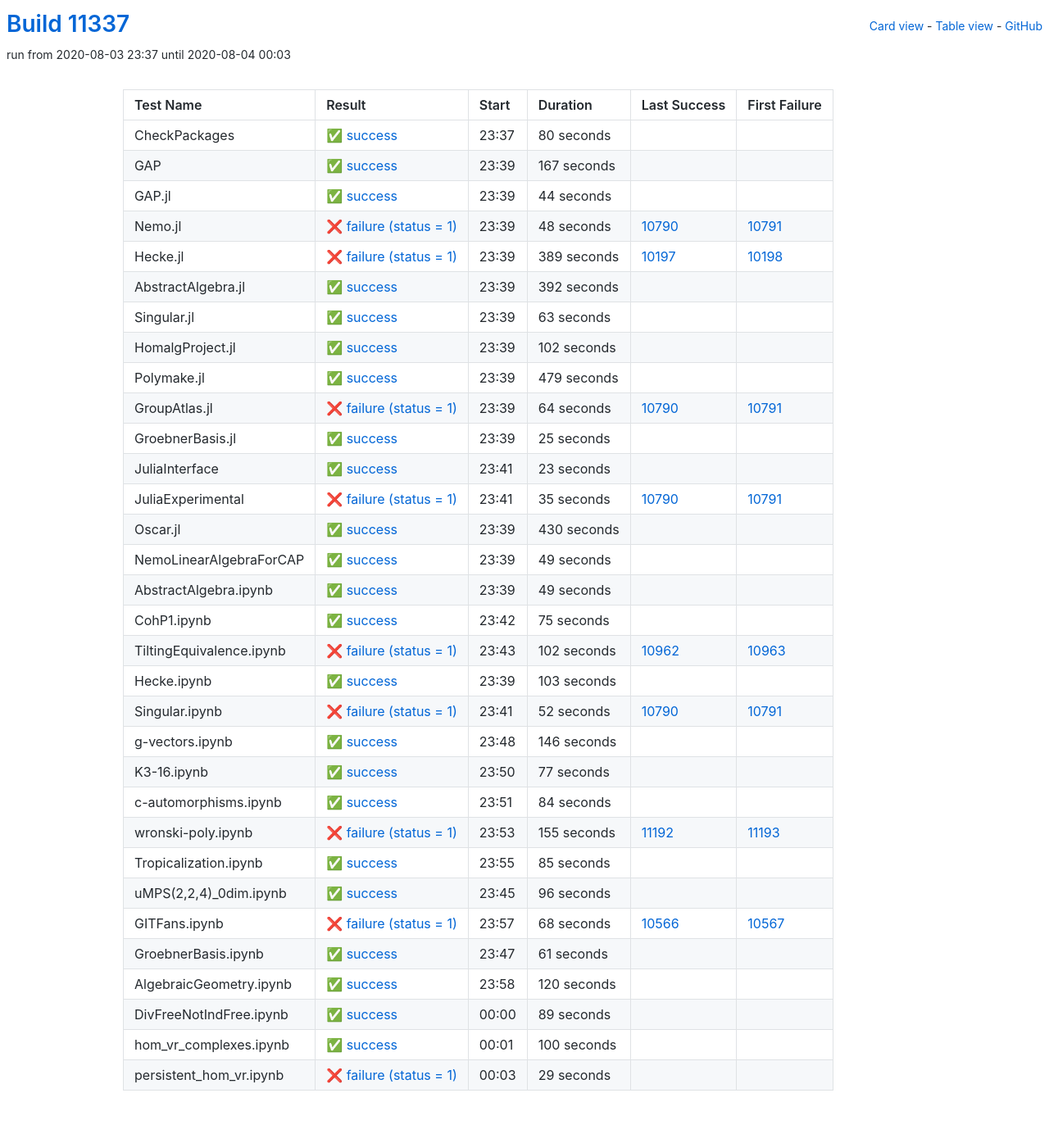
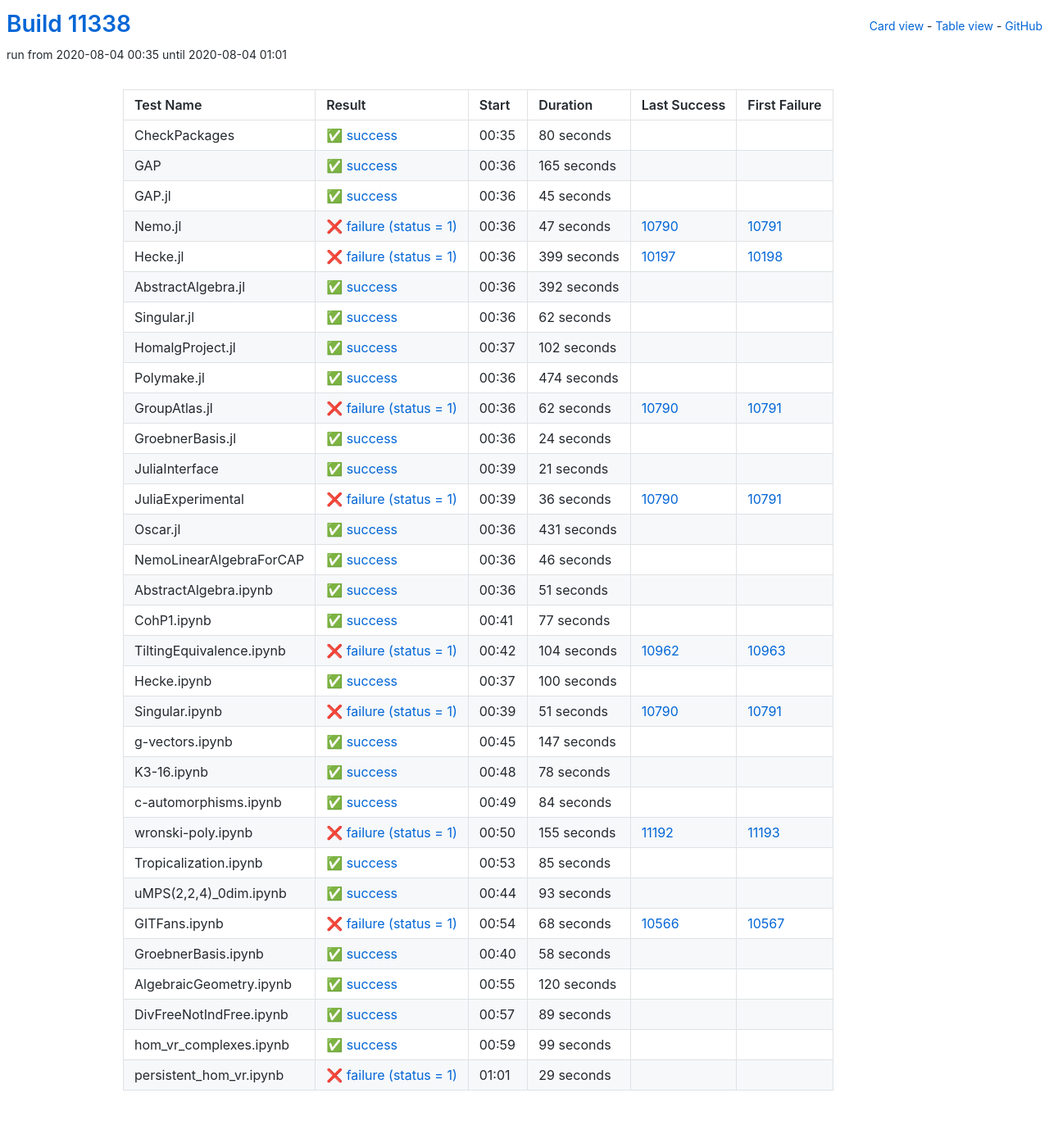
Before and after one commit to oscar-system/oscar-ci-status, a Jekyll site: the page built from table.html, in a window 1280 px wide. Shown: the whole page at 82% size. Built offline with Jekyll 4.4.1, drawn with Linux system fonts in a browser that asks for light colours.

Commit message:
Build #11338

```diff
--- a/_data/ci.yml
+++ b/_data/ci.yml
@@ -1,6 +1,6 @@
 ---
-build: 11337
-build_url: https://oscarci.mathematik.uni-kl.de/job/oscar/11337/
+build: 11338
+build_url: https://oscarci.mathematik.uni-kl.de/job/oscar/11338/
 job: oscar
 organization: oscar-system
 repo: oscar-ci-status
@@ -8,8 +8,8 @@
 tests:
 - name: CheckPackages
   id: checkpackages
-  log: https://oscarci.mathematik.uni-kl.de/job/oscar/11337/artifact/logs/build-11337/CheckPackages.log
-  start: 2020-08-03 23:37
+  log: https://oscarci.mathematik.uni-kl.de/job/oscar/11338/artifact/logs/build-11338/CheckPackages.log
+  start: 2020-08-04 00:35
   success: true
   exitcode: 0
   status: success
@@ -20,56 +20,56 @@
   first_failure_url:
 - name: GAP
   id: gap
-  log: https://oscarci.mathematik.uni-kl.de/job/oscar/11337/artifact/logs/build-11337/GAP.log
-  start: 2020-08-03 23:39
+  log: https://oscarci.mathematik.uni-kl.de/job/oscar/11338/artifact/logs/build-11338/GAP.log
+  start: 2020-08-04 00:36
   success: true
   exitcode: 0
   status: success
-  duration: 167
+  duration: 165
   last_success: false
   last_success_url:
   first_failure: false
   first_failure_url:
 - name: GAP.jl
   id: gap-jl
-  log: https://oscarci.mathematik.uni-kl.de/job/oscar/11337/artifact/logs/build-11337/GAP.jl.log
-  start: 2020-08-03 23:39
+  log: https://oscarci.mathematik.uni-kl.de/job/oscar/11338/artifact/logs/build-11338/GAP.jl.log
+  start: 2020-08-04 00:36
   success: true
   exitcode: 0
   status: success
-  duration: 44
+  duration: 45
   last_success: false
   last_success_url:
   first_failure: false
   first_failure_url:
 - name: Nemo.jl
   id: nemo-jl
-  log: https://oscarci.mathematik.uni-kl.de/job/oscar/11337/artifact/logs/build-11337/Nemo.jl.log
-  start: 2020-08-03 23:39
+  log: https://oscarci.mathematik.uni-kl.de/job/oscar/11338/artifact/logs/build-11338/Nemo.jl.log
+  start: 2020-08-04 00:36
   success: false
   exitcode: 1
   status: failure
-  duration: 48
+  duration: 47
   last_success: 10790
   last_success_url: https://oscarci.mathematik.uni-kl.de/job/oscar/10790/
   first_failure: 10791
   first_failure_url: https://oscarci.mathematik.uni-kl.de/job/oscar/10791/
 - name: Hecke.jl
   id: hecke-jl
-  log: https://oscarci.mathematik.uni-kl.de/job/oscar/11337/artifact/logs/build-11337/Hecke.jl.log
-  start: 2020-08-03 23:39
+  log: https://oscarci.mathematik.uni-kl.de/job/oscar/11338/artifact/logs/build-11338/Hecke.jl.log
+  start: 2020-08-04 00:36
   success: false
   exitcode: 1
   status: failure
-  duration: 389
+  duration: 399
   last_success: 10197
   last_success_url: https://oscarci.mathematik.uni-kl.de/job/oscar/10197/
   first_failure: 10198
   first_failure_url: https://oscarci.mathematik.uni-kl.de/job/oscar/10198/
 - name: AbstractAlgebra.jl
   id: abstractalgebra-jl
-  log: https://oscarci.mathematik.uni-kl.de/job/oscar/11337/artifact/logs/build-11337/AbstractAlgebra.jl.log
-  start: 2020-08-03 23:39
+  log: https://oscarci.mathematik.uni-kl.de/job/oscar/11338/artifact/logs/build-11338/AbstractAlgebra.jl.log
+  start: 2020-08-04 00:36
   success: true
   exitcode: 0
   status: success
@@ -80,20 +80,20 @@
   first_failure_url:
 - name: Singular.jl
   id: singular-jl
-  log: https://oscarci.mathematik.uni-kl.de/job/oscar/11337/artifact/logs/build-11337/Singular.jl.log
-  start: 2020-08-03 23:39
+  log: https://oscarci.mathematik.uni-kl.de/job/oscar/11338/artifact/logs/build-11338/Singular.jl.log
+  start: 2020-08-04 00:36
   success: true
   exitcode: 0
   status: success
-  duration: 63
+  duration: 62
   last_success: false
   last_success_url:
   first_failure: false
   first_failure_url:
 - name: HomalgProject.jl
   id: homalgproject-jl
-  log: https://oscarci.mathematik.uni-kl.de/job/oscar/11337/artifact/logs/build-11337/HomalgProject.jl.log
-  start: 2020-08-03 23:39
+  log: https://oscarci.mathematik.uni-kl.de/job/oscar/11338/artifact/logs/build-11338/HomalgProject.jl.log
+  start: 2020-08-04 00:37
   success: true
   exitcode: 0
   status: success
@@ -104,164 +104,104 @@
   first_failure_url:
 - name: Polymake.jl
   id: polymake-jl
-  log: https://oscarci.mathematik.uni-kl.de/job/oscar/11337/artifact/logs/build-11337/Polymake.jl.log
-  start: 2020-08-03 23:39
+  log: https://oscarci.mathematik.uni-kl.de/job/oscar/11338/artifact/logs/build-11338/Polymake.jl.log
+  start: 2020-08-04 00:36
   success: true
   exitcode: 0
   status: success
-  duration: 479
+  duration: 474
   last_success: false
   last_success_url:
   first_failure: false
   first_failure_url:
 - name: GroupAtlas.jl
   id: groupatlas-jl
-  log: https://oscarci.mathematik.uni-kl.de/job/oscar/11337/artifact/logs/build-11337/GroupAtlas.jl.log
-  start: 2020-08-03 23:39
+  log: https://oscarci.mathematik.uni-kl.de/job/oscar/11338/artifact/logs/build-11338/GroupAtlas.jl.log
+  start: 2020-08-04 00:36
   success: false
   exitcode: 1
   status: failure
-  duration: 64
+  duration: 62
   last_success: 10790
   last_success_url: https://oscarci.mathematik.uni-kl.de/job/oscar/10790/
   first_failure: 10791
   first_failure_url: https://oscarci.mathematik.uni-kl.de/job/oscar/10791/
 - name: GroebnerBasis.jl
   id: groebnerbasis-jl
-  log: https://oscarci.mathematik.uni-kl.de/job/oscar/11337/artifact/logs/build-11337/GroebnerBasis.jl.log
-  start: 2020-08-03 23:39
+  log: https://oscarci.mathematik.uni-kl.de/job/oscar/11338/artifact/logs/build-11338/GroebnerBasis.jl.log
+  start: 2020-08-04 00:36
   success: true
   exitcode: 0
   status: success
-  duration: 25
+  duration: 24
   last_success: false
   last_success_url:
   first_failure: false
   first_failure_url:
 - name: JuliaInterface
   id: juliainterface
-  log: https://oscarci.mathematik.uni-kl.de/job/oscar/11337/artifact/logs/build-11337/JuliaInterface.log
-  start: 2020-08-03 23:41
+  log: https://oscarci.mathematik.uni-kl.de/job/oscar/11338/artifact/logs/build-11338/JuliaInterface.log
+  start: 2020-08-04 00:39
   success: true
   exitcode: 0
   status: success
-  duration: 23
+  duration: 21
   last_success: false
   last_success_url:
   first_failure: false
   first_failure_url:
 - name: JuliaExperimental
   id: juliaexperimental
-  log: https://oscarci.mathematik.uni-kl.de/job/oscar/11337/artifact/logs/build-11337/JuliaExperimental.log
-  start: 2020-08-03 23:41
+  log: https://oscarci.mathematik.uni-kl.de/job/oscar/11338/artifact/logs/build-11338/JuliaExperimental.log
+  start: 2020-08-04 00:39
   success: false
   exitcode: 1
   status: failure
-  duration: 35
+  duration: 36
   last_success: 10790
   last_success_url: https://oscarci.mathematik.uni-kl.de/job/oscar/10790/
   first_failure: 10791
   first_failure_url: https://oscarci.mathematik.uni-kl.de/job/oscar/10791/
 - name: Oscar.jl
   id: oscar-jl
-  log: https://oscarci.mathematik.uni-kl.de/job/oscar/11337/artifact/logs/build-11337/Oscar.jl.log
-  start: 2020-08-03 23:39
+  log: https://oscarci.mathematik.uni-kl.de/job/oscar/11338/artifact/logs/build-11338/Oscar.jl.log
+  start: 2020-08-04 00:36
   success: true
   exitcode: 0
   status: success
-  duration: 430
+  duration: 431
   last_success: false
   last_success_url:
   first_failure: false
   first_failure_url:
 - name: NemoLinearAlgebraForCAP
   id: nemolinearalgebraforcap
-  log: https://oscarci.mathematik.uni-kl.de/job/oscar/11337/artifact/logs/build-11337/NemoLinearAlgebraForCAP.log
-  start: 2020-08-03 23:39
+  log: https://oscarci.mathematik.uni-kl.de/job/oscar/11338/artifact/logs/build-11338/NemoLinearAlgebraForCAP.log
+  start: 2020-08-04 00:36
   success: true
   exitcode: 0
   status: success
-  duration: 49
+  duration: 46
   last_success: false
   last_success_url:
   first_failure: false
   first_failure_url:
 - name: AbstractAlgebra.ipynb
   id: abstractalgebra-ipynb
-  log: https://oscarci.mathematik.uni-kl.de/job/oscar/11337/artifact/logs/build-11337/AbstractAlgebra.ipynb.log
-  start: 2020-08-03 23:39
+  log: https://oscarci.mathematik.uni-kl.de/job/oscar/11338/artifact/logs/build-11338/AbstractAlgebra.ipynb.log
+  start: 2020-08-04 00:36
   success: true
   exitcode: 0
   status: success
-  duration: 49
+  duration: 51
   last_success: false
   last_success_url:
   first_failure: false
   first_failure_url:
 - name: CohP1.ipynb
   id: cohp1-ipynb
-  log: https://oscarci.mathematik.uni-kl.de/job/oscar/11337/artifact/logs/build-11337/CohP1.ipynb.log
-  start: 2020-08-03 23:42
-  success: true
-  exitcode: 0
-  status: success
-  duration: 75
-  last_success: false
-  last_success_url:
-  first_failure: false
-  first_failure_url:
-- name: TiltingEquivalence.ipynb
-  id: tiltingequivalence-ipynb
-  log: https://oscarci.mathematik.uni-kl.de/job/oscar/11337/artifact/logs/build-11337/TiltingEquivalence.ipynb.log
-  start: 2020-08-03 23:43
-  success: false
-  exitcode: 1
-  status: failure
-  duration: 102
-  last_success: 10962
-  last_success_url: https://oscarci.mathematik.uni-kl.de/job/oscar/10962/
-  first_failure: 10963
-  first_failure_url: https://oscarci.mathematik.uni-kl.de/job/oscar/10963/
-- name: Hecke.ipynb
-  id: hecke-ipynb
-  log: https://oscarci.mathematik.uni-kl.de/job/oscar/11337/artifact/logs/build-11337/Hecke.ipynb.log
-  start: 2020-08-03 23:39
-  success: true
-  exitcode: 0
-  status: success
-  duration: 103
-  last_success: false
-  last_success_url:
-  first_failure: false
-  first_failure_url:
-- name: Singular.ipynb
-  id: singular-ipynb
-  log: https://oscarci.mathematik.uni-kl.de/job/oscar/11337/artifact/logs/build-11337/Singular.ipynb.log
-  start: 2020-08-03 23:41
-  success: false
-  exitcode: 1
-  status: failure
-  duration: 52
-  last_success: 10790
-  last_success_url: https://oscarci.mathematik.uni-kl.de/job/oscar/10790/
-  first_failure: 10791
-  first_failure_url: https://oscarci.mathematik.uni-kl.de/job/oscar/10791/
-- name: g-vectors.ipynb
-  id: g-vectors-ipynb
-  log: https://oscarci.mathematik.uni-kl.de/job/oscar/11337/artifact/logs/build-11337/g-vectors.ipynb.log
-  start: 2020-08-03 23:48
-  success: true
-  exitcode: 0
-  status: success
-  duration: 146
-  last_success: false
-  last_success_url:
-  first_failure: false
-  first_failure_url:
-- name: K3-16.ipynb
-  id: k3-16-ipynb
-  log: https://oscarci.mathematik.uni-kl.de/job/oscar/11337/artifact/logs/build-11337/K3-16.ipynb.log
-  start: 2020-08-03 23:50
+  log: https://oscarci.mathematik.uni-kl.de/job/oscar/11338/artifact/logs/build-11338/CohP1.ipynb.log
+  start: 2020-08-04 00:41
   success: true
   exitcode: 0
   status: success
@@ -270,10 +210,70 @@
   last_success_url:
   first_failure: false
   first_failure_url:
+- name: TiltingEquivalence.ipynb
+  id: tiltingequivalence-ipynb
+  log: https://oscarci.mathematik.uni-kl.de/job/oscar/11338/artifact/logs/build-11338/TiltingEquivalence.ipynb.log
+  start: 2020-08-04 00:42
+  success: false
+  exitcode: 1
+  status: failure
+  duration: 104
+  last_success: 10962
+  last_success_url: https://oscarci.mathematik.uni-kl.de/job/oscar/10962/
+  first_failure: 10963
+  first_failure_url: https://oscarci.mathematik.uni-kl.de/job/oscar/10963/
+- name: Hecke.ipynb
+  id: hecke-ipynb
+  log: https://oscarci.mathematik.uni-kl.de/job/oscar/11338/artifact/logs/build-11338/Hecke.ipynb.log
+  start: 2020-08-04 00:37
+  success: true
+  exitcode: 0
+  status: success
+  duration: 100
+  last_success: false
+  last_success_url:
+  first_failure: false
+  first_failure_url:
+- name: Singular.ipynb
+  id: singular-ipynb
+  log: https://oscarci.mathematik.uni-kl.de/job/oscar/11338/artifact/logs/build-11338/Singular.ipynb.log
+  start: 2020-08-04 00:39
+  success: false
+  exitcode: 1
+  status: failure
+  duration: 51
+  last_success: 10790
+  last_success_url: https://oscarci.mathematik.uni-kl.de/job/oscar/10790/
+  first_failure: 10791
+  first_failure_url: https://oscarci.mathematik.uni-kl.de/job/oscar/10791/
+- name: g-vectors.ipynb
+  id: g-vectors-ipynb
+  log: https://oscarci.mathematik.uni-kl.de/job/oscar/11338/artifact/logs/build-11338/g-vectors.ipynb.log
+  start: 2020-08-04 00:45
+  success: true
+  exitcode: 0
+  status: success
+  duration: 147
+  last_success: false
+  last_success_url:
+  first_failure: false
+  first_failure_url:
+- name: K3-16.ipynb
+  id: k3-16-ipynb
+  log: https://oscarci.mathematik.uni-kl.de/job/oscar/11338/artifact/logs/build-11338/K3-16.ipynb.log
+  start: 2020-08-04 00:48
+  success: true
+  exitcode: 0
+  status: success
+  duration: 78
+  last_success: false
+  last_success_url:
+  first_failure: false
+  first_failure_url:
 - name: c-automorphisms.ipynb
   id: c-automorphisms-ipynb
-  log: https://oscarci.mathematik.uni-kl.de/job/oscar/11337/artifact/logs/build-11337/c-automorphisms.ipynb.log
-  start: 2020-08-03 23:51
+  log: https://oscarci.mathematik.uni-kl.de/job/oscar/11338/artifact/logs/build-11338/c-automorphisms.ipynb.log
+  start: 2020-08-04 00:49
   success: true
   exitcode: 0
   status: success
@@ -284,8 +284,8 @@
   first_failure_url:
 - name: wronski-poly.ipynb
   id: wronski-poly-ipynb
-  log: https://oscarci.mathematik.uni-kl.de/job/oscar/11337/artifact/logs/build-11337/wronski-poly.ipynb.log
-  start: 2020-08-03 23:53
+  log: https://oscarci.mathematik.uni-kl.de/job/oscar/11338/artifact/logs/build-11338/wronski-poly.ipynb.log
+  start: 2020-08-04 00:50
   success: false
   exitcode: 1
   status: failure
@@ -296,8 +296,8 @@
   first_failure_url: https://oscarci.mathematik.uni-kl.de/job/oscar/11193/
 - name: Tropicalization.ipynb
   id: tropicalization-ipynb
-  log: https://oscarci.mathematik.uni-kl.de/job/oscar/11337/artifact/logs/build-11337/Tropicalization.ipynb.log
-  start: 2020-08-03 23:55
+  log: https://oscarci.mathematik.uni-kl.de/job/oscar/11338/artifact/logs/build-11338/Tropicalization.ipynb.log
+  start: 2020-08-04 00:53
   success: true
   exitcode: 0
   status: success
@@ -308,20 +308,20 @@
   first_failure_url:
 - name: uMPS(2,2,4)_0dim.ipynb
   id: umps-2-2-4-0dim-ipynb
-  log: https://oscarci.mathematik.uni-kl.de/job/oscar/11337/artifact/logs/build-11337/uMPS-2-2-4-_0dim.ipynb.log
-  start: 2020-08-03 23:45
+  log: https://oscarci.mathematik.uni-kl.de/job/oscar/11338/artifact/logs/build-11338/uMPS-2-2-4-_0dim.ipynb.log
+  start: 2020-08-04 00:44
   success: true
   exitcode: 0
   status: success
-  duration: 96
+  duration: 93
   last_success: false
   last_success_url:
   first_failure: false
   first_failure_url:
 - name: GITFans.ipynb
   id: gitfans-ipynb
-  log: https://oscarci.mathematik.uni-kl.de/job/oscar/11337/artifact/logs/build-11337/GITFans.ipynb.log
-  start: 2020-08-03 23:57
+  log: https://oscarci.mathematik.uni-kl.de/job/oscar/11338/artifact/logs/build-11338/GITFans.ipynb.log
+  start: 2020-08-04 00:54
   success: false
   exitcode: 1
   status: failure
@@ -332,20 +332,20 @@
   first_failure_url: https://oscarci.mathematik.uni-kl.de/job/oscar/10567/
 - name: GroebnerBasis.ipynb
   id: groebnerbasis-ipynb
-  log: https://oscarci.mathematik.uni-kl.de/job/oscar/11337/artifact/logs/build-11337/GroebnerBasis.ipynb.log
-  start: 2020-08-03 23:47
+  log: https://oscarci.mathematik.uni-kl.de/job/oscar/11338/artifact/logs/build-11338/GroebnerBasis.ipynb.log
+  start: 2020-08-04 00:40
   success: true
   exitcode: 0
   status: success
-  duration: 61
+  duration: 58
   last_success: false
   last_success_url:
   first_failure: false
   first_failure_url:
 - name: AlgebraicGeometry.ipynb
   id: algebraicgeometry-ipynb
-  log: https://oscarci.mathematik.uni-kl.de/job/oscar/11337/artifact/logs/build-11337/AlgebraicGeometry.ipynb.log
-  start: 2020-08-03 23:58
+  log: https://oscarci.mathematik.uni-kl.de/job/oscar/11338/artifact/logs/build-11338/AlgebraicGeometry.ipynb.log
+  start: 2020-08-04 00:55
   success: true
   exitcode: 0
   status: success
@@ -356,8 +356,8 @@
   first_failure_url:
 - name: DivFreeNotIndFree.ipynb
   id: divfreenotindfree-ipynb
-  log: https://oscarci.mathematik.uni-kl.de/job/oscar/11337/artifact/logs/build-11337/DivFreeNotIndFree.ipynb.log
-  start: 2020-08-04 00:00
+  log: https://oscarci.mathematik.uni-kl.de/job/oscar/11338/artifact/logs/build-11338/DivFreeNotIndFree.ipynb.log
+  start: 2020-08-04 00:57
   success: true
   exitcode: 0
   status: success
@@ -368,20 +368,20 @@
   first_failure_url:
 - name: hom_vr_complexes.ipynb
   id: hom-vr-complexes-ipynb
-  log: https://oscarci.mathematik.uni-kl.de/job/oscar/11337/artifact/logs/build-11337/hom_vr_complexes.ipynb.log
-  start: 2020-08-04 00:01
+  log: https://oscarci.mathematik.uni-kl.de/job/oscar/11338/artifact/logs/build-11338/hom_vr_complexes.ipynb.log
+  start: 2020-08-04 00:59
   success: true
   exitcode: 0
   status: success
-  duration: 100
+  duration: 99
   last_success: false
   last_success_url:
   first_failure: false
   first_failure_url:
 - name: persistent_hom_vr.ipynb
   id: persistent-hom-vr-ipynb
-  log: https://oscarci.mathematik.uni-kl.de/job/oscar/11337/artifact/logs/build-11337/persistent_hom_vr.ipynb.log
-  start: 2020-08-04 00:03
+  log: https://oscarci.mathematik.uni-kl.de/job/oscar/11338/artifact/logs/build-11338/persistent_hom_vr.ipynb.log
+  start: 2020-08-04 01:01
   success: false
   exitcode: 1
   status: failure
```
Also changed, not shown: README.md.
